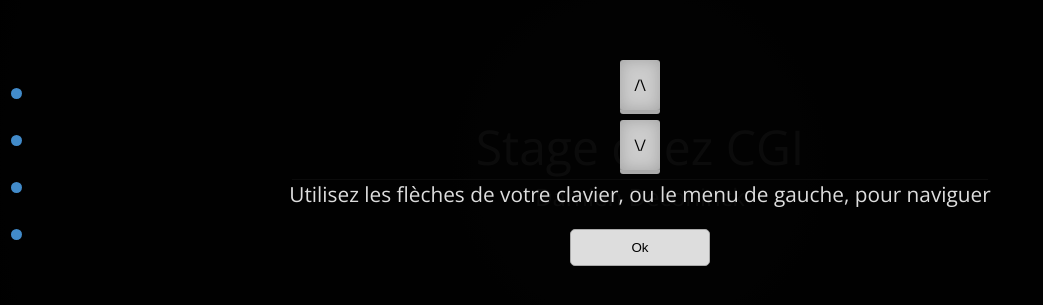
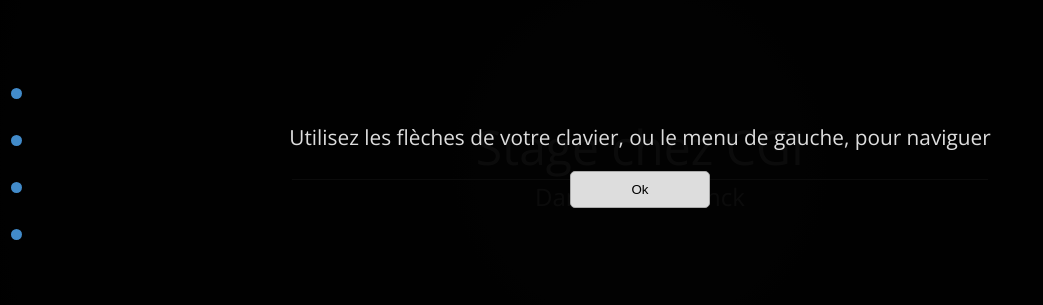
Before and after one commit to Zelfrost/Rapport, a plain HTML site: page index.html in a window 1280 px wide. Shown: the part 237-542 px from the top of the page, without its empty margins (0-1043 px from the left). Drawn offline with nearby package versions, Linux system fonts and the light colour scheme.

Commit message:
Suppression fleche

```diff
--- a/index.html
+++ b/index.html
@@ -10,13 +10,6 @@
     <body>
         <div id='info'>
             <div class='wrapper'>
-                <div class='arrow-key'>
-                    <div class='text-wrapper'>/\</div>
-                </div>
-                <div class='arrow-key'>
-                    <div class='text-wrapper'>\/</div>
-                </div>
-
                 <p>Utilisez les flèches de votre clavier, ou le menu de gauche, pour naviguer</p>
                 <button id='close_info'>Ok</button>
             </div>
--- a/styles/index.css
+++ b/styles/index.css
@@ -23,20 +23,6 @@ html, body, #html {
 }
 #info * {
     text-align: center;
-}
-#info .arrow-key {
-    display: table;
-    margin: 0 auto;
-
-    width: 40px;
-    height: 50px;
-
-    margin-bottom: 10px;
-
-    background-color: #CCC;
-    box-shadow: 0 4px 0 #AAA;
-
-    border-radius: 3px;
 }
 #info .text-wrapper {
     display: table-cell;
```
